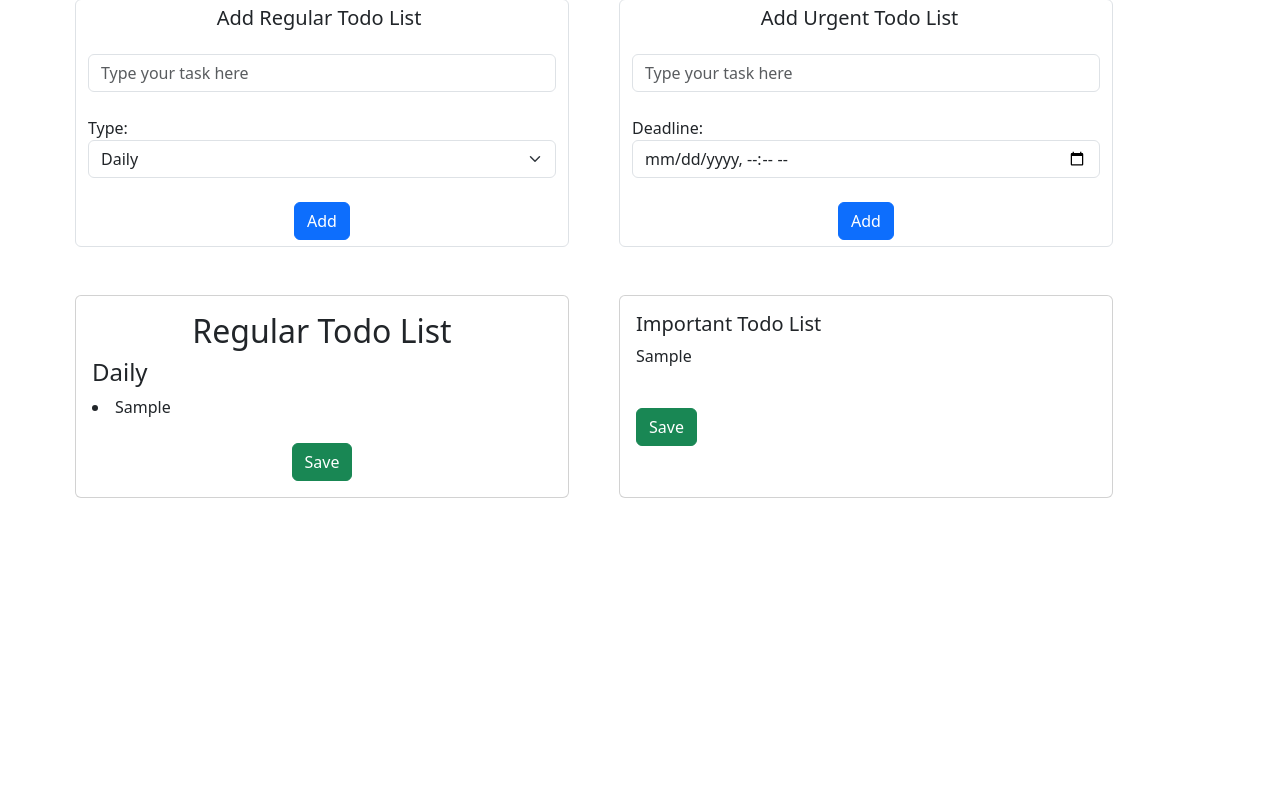
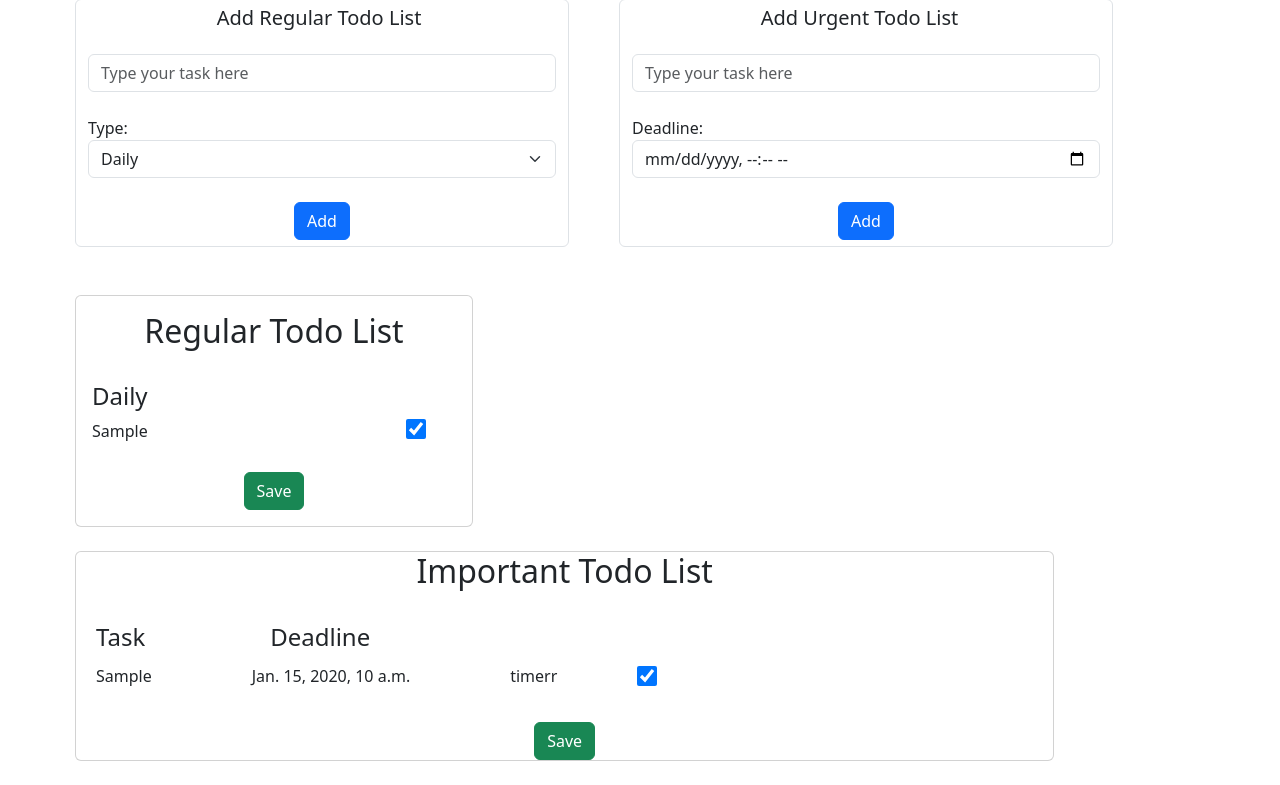
Before and after one commit to AnggiAnggiana/To-do-list-project, a Django app: page /todo/todo_list/ in a window 1280 px wide. Shown: the part 201-986 px from the top of the page. Before the commit the page ends 699 px from the top, so only its background shows below. Run offline with Django 4.2, Linux system fonts and the light colour scheme; a user stored in the database is signed in; tables that the repository leaves empty hold one stand-in row (values such as "Sample post").

Commit message:
Design the result of the form on the card

```diff
--- a/todo/templates/todo/myTodo.html
+++ b/todo/templates/todo/myTodo.html
@@ -58,35 +58,62 @@
             </div>
             <br><br>
             <div class="show_result">
-                <div class="result_card">
+                <div class="result_card_regular">
                     <div class="card">
                         <div class="card-body">
                             <div class="mid-element">
                                 <h2 class="card-title">Regular Todo List</h2>
                             </div>
+                            <br>
                             {% for frequency, tasks in regular_task_group.items %}
                                 <h4 class="card-text"> {{ frequency }} </h4>
                                 {% for regular in tasks %}
-                                    <li class="card-text"> {{ regular.task }} </li>
-                                {% endfor %}<br>
+                                    <div class="task-container">
+                                        <span class="task-text"> {{ regular.task }} </span>
+                                        <input type="checkbox" class="completed-form" {% if regular.completed %}checked{% endif %}></input>
+                                    </div>
+                                {% endfor %}
+                                <br>
                             {% endfor %}
                             <div class="mid-element">
-                                <a href="#" class="btn btn-success">Save</a>
+                                <button type="submit" class="btn btn-success">Save</button>
                             </div>
                         </div>
                     </div>
+                </div>
+                <br>
+                <div class="result_card_urgent">
                     <div class="card">
-                        <div class="card-body">
-                            <h5 class="card-title">Important Todo List</h5>
+                        <div class="card-size">
+                            <div class="mid-element">
+                                <h2 class="card-title">Important Todo List</h2>
+                            </div>
+                            <br>
                             {% for important in important_task %}
-                                <p class="card-text"> {{ important.task }} </p>
+                                <div class="task-container">
+                                    <div class="task-info">
+                                        <div class="title-container">
+                                            <h4 class="task-title">Task</h4>
+                                            <h4 class="task-title">Deadline</h4>
+                                        </div>
+                                        <div class="content-container">
+                                            <span class="task-urgent">{{ important.task }}</span>
+                                            <span class="task-urgent">{{ important.due_date }}</span>
+                                            <span class="task-urgent">timerr</span>
+                                            <input type="checkbox" class="completed-form" {% if important.completed %}checked{% endif %}></input>
+                                        </div>
+                                    </div>
+                                </div>
                             {% endfor %}<br>
-                            <a href="#" class="btn btn-success">Save</a>
+                            <div class="mid-element">
+                                <button type="submit" class="btn btn-success">Save</button>
+                            </div>
                         </div>
                     </div>
                 </div>
             </div>
         </section>
+        <br>
 
         <script src="{% static 'css/javascript/isi.js' %}"></script>
 
@@ -122,7 +149,13 @@
             }
 
 
-            .result_card {
+            .result_card_regular {
+                margin-left: 75px;
+                width: 35%;
+                display: flex;
+            }
+
+            .result_card_urgent {
                 margin-left: 75px;
                 width: 85%;
                 display: flex;
@@ -165,6 +198,47 @@
             .mid-element {
                 text-align: center;
             }
+
+            .task-container {
+                display: flex;
+                margin-bottom: 5px;
+            }
+
+            .task-text {
+                flex-grow: 1;
+                margin-right: 10px;
+            }
+
+            .completed-form {
+                border-radius: 50px;
+                margin-right: 30px;
+                width: 20px;
+                height: 20px;
+                display: inline-block;
+            }
+
+            .title-container {
+                display: flex;
+                align-items: center;
+                margin-bottom: 5px;
+            }
+
+            .content-container {
+                display: flex;
+                align-items: center;
+                margin-bottom: 5px;
+            }
+
+            .task-title {
+                margin-right: 105px;
+                margin-left: 20px;
+            }
+
+            .task-urgent {
+                border-radius: 50px;
+                margin-right: 80px;
+                margin-left: 20px;
+            }
         </style>
     </body>
 {% endblock %}
--- a/todo/views.py
+++ b/todo/views.py
@@ -53,9 +53,8 @@ def todo_list(request):
     regular_task = Regular_todo_list.objects.all()
     important_task = Urgent_todo_list.objects.all()
 
-    # Grouping element by frequncy
+    # Grouping element regular_form by frequncy
     regular_task_group = {k: list(g) for k, g in groupby(sorted(regular_task, key=lambda x: x.frequency), key=lambda x: x.frequency)}
-
 
     return render(request, 'todo/myTodo.html', {
         'regular_form': regular_form,
@@ -64,7 +63,6 @@ def todo_list(request):
         'regular_task': regular_task,
         'important_task': important_task,
         'regular_task_group': regular_task_group,
-        # 'unique_regular_task': unique_regular_task,
     })
 
 
```
Also changed, not shown: templates/myList.html (deleted, +0 -108 lines).
